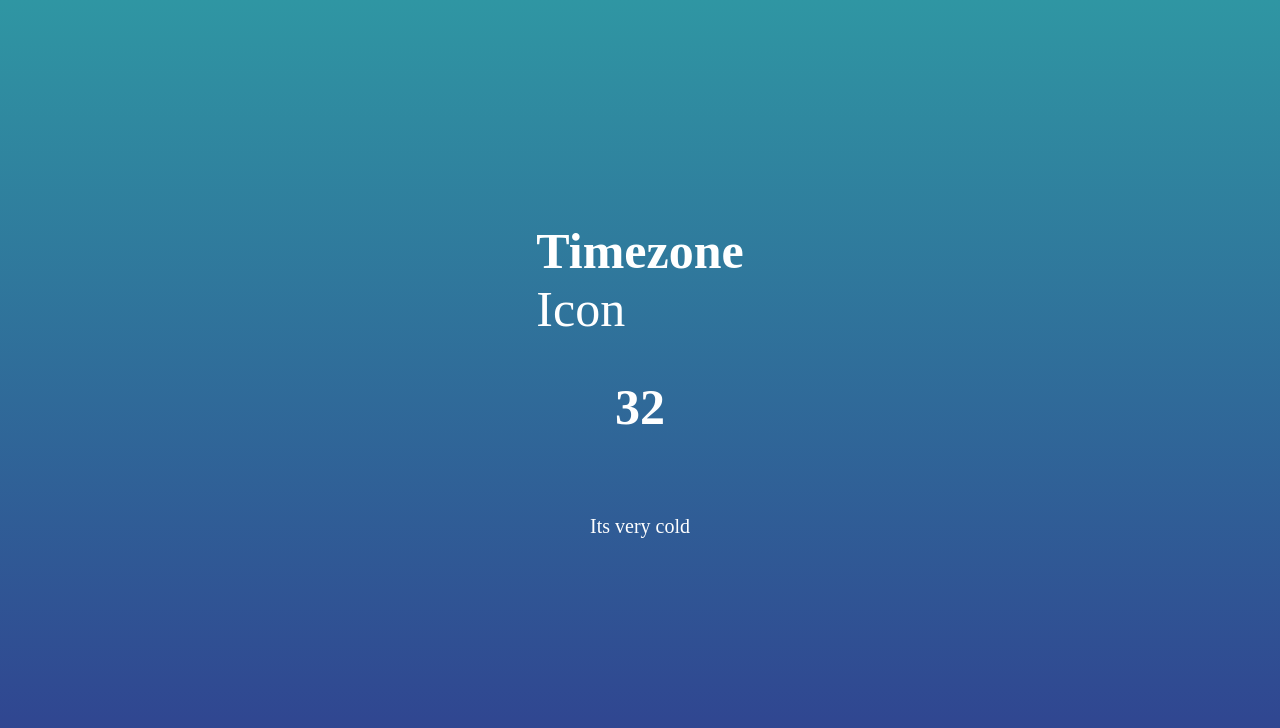
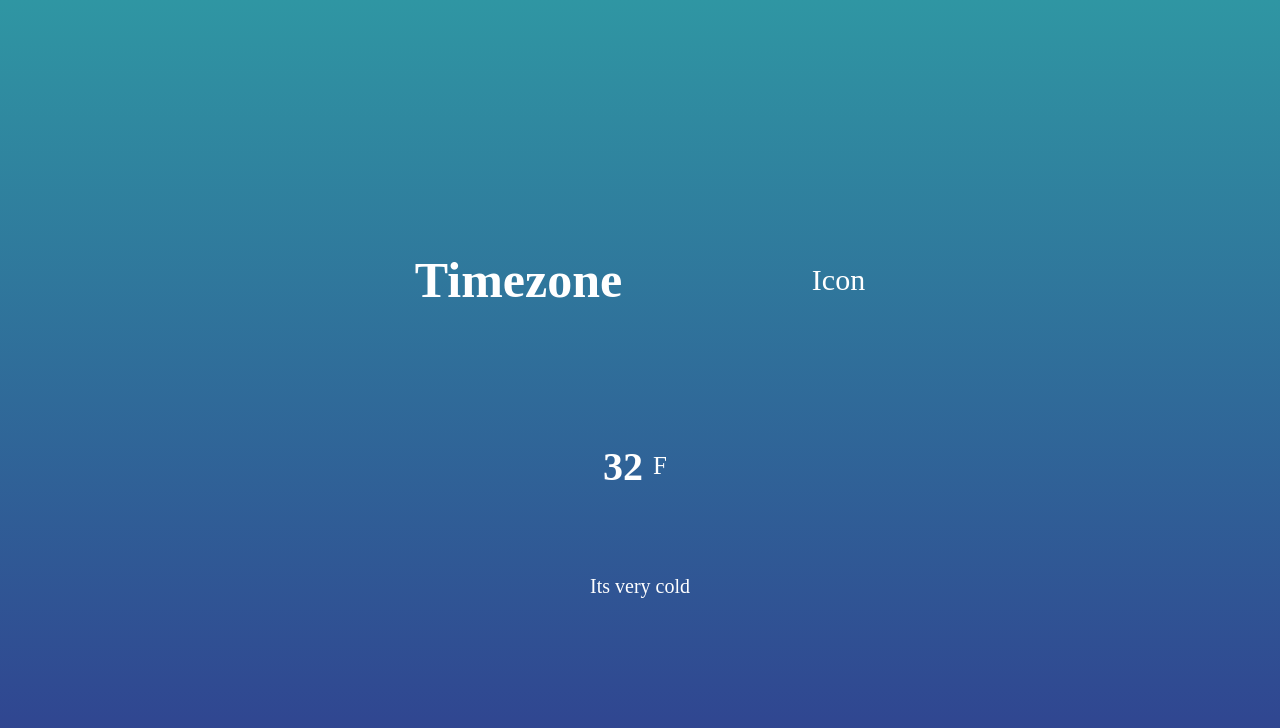
Before and after one commit to AmirEshaghiMoghaddam/Weather, a plain HTML site: page index.html in a window 1280 px wide. Drawn offline with Linux system fonts and the light colour scheme.

Commit message:
adding degree section to html

```diff
--- a/index.html
+++ b/index.html
@@ -10,14 +10,16 @@
 </head>
 
 <body>
-     <div class="locstion">
+     <div class="location">
           <h1 class="location-timezone">Timezone</h1>
           <p>Icon</p>
      </div>
      <div class="temperature">
-          <h2 class="degree">32</h2>
+          <div class="degree-section">
+               <h2 class="degree">32</h2>
+               <span>F</span>
+          </div>
           <div class="description">Its very cold</div>
-
      </div>
      <script src="app.js"></script>
 </body>
```
